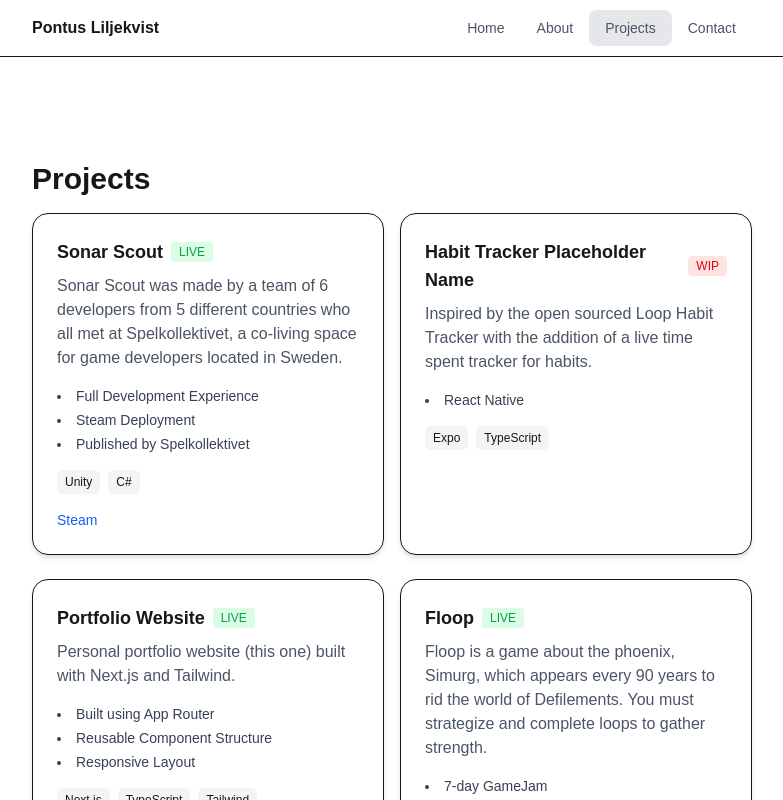
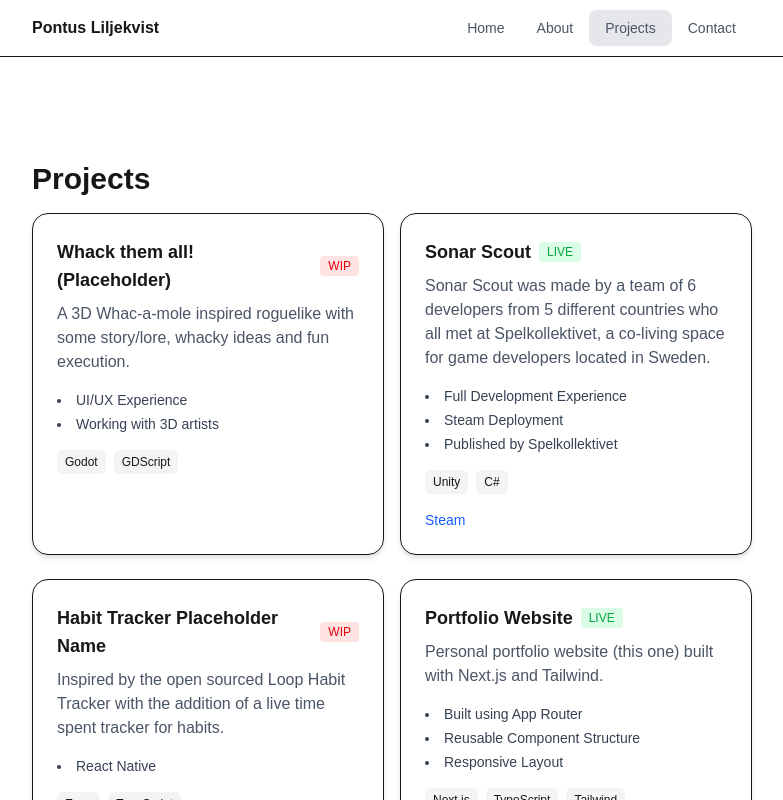
Before and after one commit to mekkmann/portfolio-page-2.0, a Next.js app: page /projects in a window 1280 px wide. Shown: the top 800 px of the page, without its empty margins (248-1031 px from the left). Built offline with nearby package versions, Linux system fonts and the light colour scheme.

Commit message:
Added the whacamole project

```diff
--- a/data/projects.ts
+++ b/data/projects.ts
@@ -10,6 +10,13 @@ export type Project = {
 };
 
 export const projects: Project[] = [
+    {
+        title: "Whack them all! (Placeholder)",
+        description: "A 3D Whac-a-mole inspired roguelike with some story/lore, whacky ideas and fun execution. ",
+        tech: ["Godot", "GDScript"],
+        highlights: ["UI/UX Experience", "Working with 3D artists"],
+        status: "wip",
+    },
     {
         title: "Sonar Scout",
         description: "Sonar Scout was made by a team of 6 developers from 5 different countries who all met at Spelkollektivet, a co-living space for game developers located in Sweden.",
```
